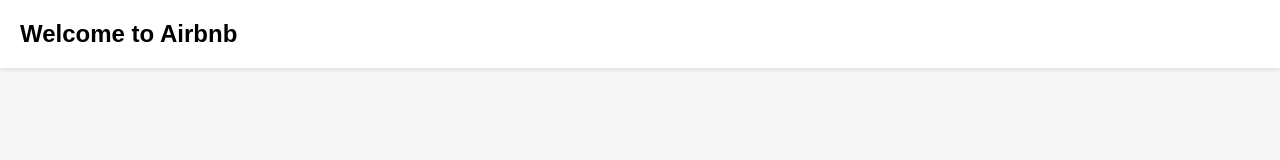
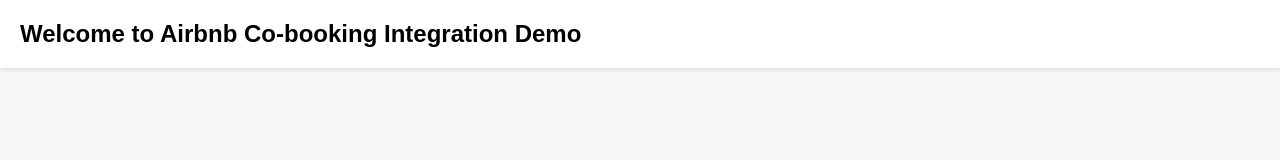
Before and after one commit to ashashish/ashashish.github.io, a plain HTML site: page staging.html in a window 1280 px wide. Drawn offline with Linux system fonts and the light colour scheme.

Commit message:
Update staging.html

```diff
--- a/staging.html
+++ b/staging.html
@@ -30,7 +30,7 @@
 </head>
 <body>
   <header>
-    <h1>Welcome to Airbnb</h1>
+    <h1>Welcome to Airbnb Co-booking Integration Demo</h1>
   </header>
 
   <!-- Add more sections and content as needed -->
```
